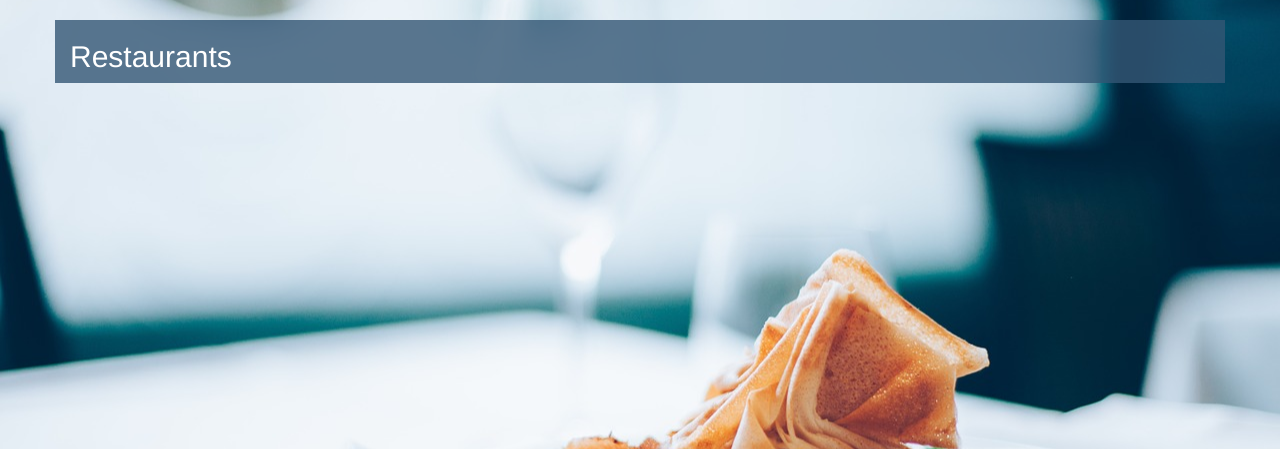
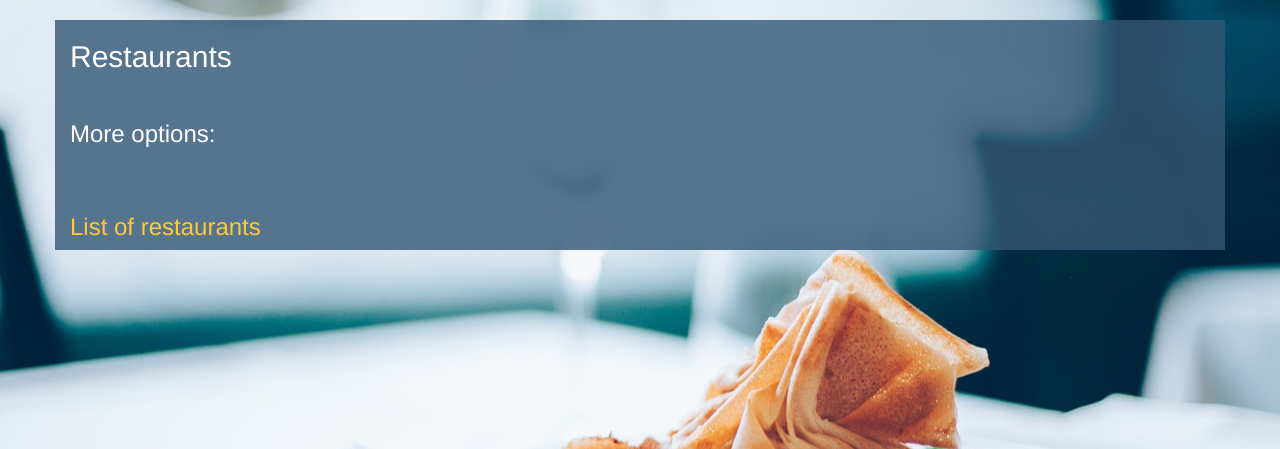
Before and after one commit to letaniaferreira/Dining-hero, a Flask app: page /restaurants in a window 1280 px wide. Shown: the part 52-501 px from the top of the page. Run offline with Flask 2, Linux system fonts and the light colour scheme; data that the repository does not hold is empty; some libraries are stand-ins or nearby versions.

Commit message:
adding list of restaurant link to restaurants.html

```diff
--- a/templates/restaurants.html
+++ b/templates/restaurants.html
@@ -15,6 +15,13 @@
       {% endfor %}
     </ul>
 
+  <br>
+
+  <h3>More options:</h3>
+  <br>
+  <br>
 
 
+  <h3><a href = "/restaurants">List of restaurants</a></h3>
+
 {% endblock %}
```
